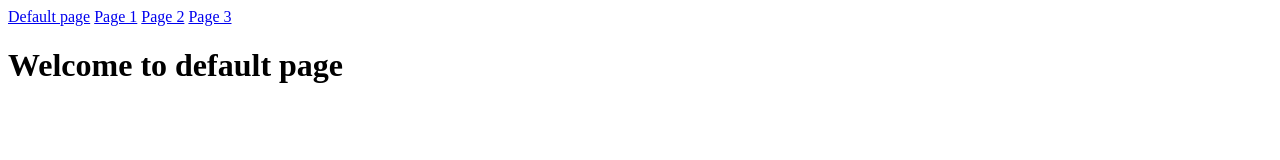
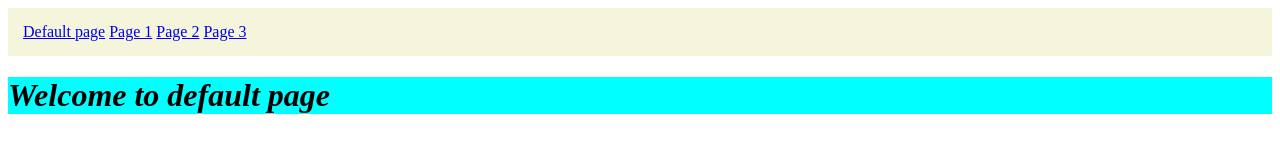
Before and after one commit to WeeHorse/very-simple-spa, a plain HTML site: page index.html in a window 1280 px wide. Drawn offline with nearby package versions, Linux system fonts and the light colour scheme.

Commit message:
Basic styling for header and main

```diff
--- a/index.html
+++ b/index.html
@@ -7,6 +7,7 @@
   <title>Simple SPA</title>
   <script src="https://code.jquery.com/jquery-3.6.0.min.js" integrity="sha256-/xUj+3OJU5yExlq6GSYGSHk7tPXikynS7ogEvDej/m4=" crossorigin="anonymous"></script>
   <script src="main.js" defer></script>
+  <link rel="stylesheet" href="style.css">
 </head>
 <body>
   <header>
--- /dev/null
+++ b/style.css
@@ -0,0 +1,2 @@
+@import 'style/header.css';
+@import 'style/main.css';
--- /dev/null
+++ b/style/header.css
@@ -0,0 +1,4 @@
+header{
+  background-color:beige;
+  padding:15px;
+}
--- /dev/null
+++ b/style/main.css
@@ -0,0 +1,7 @@
+main{
+  background-color: aqua;
+}
+
+main h1{
+  font-style: italic;
+}
```
